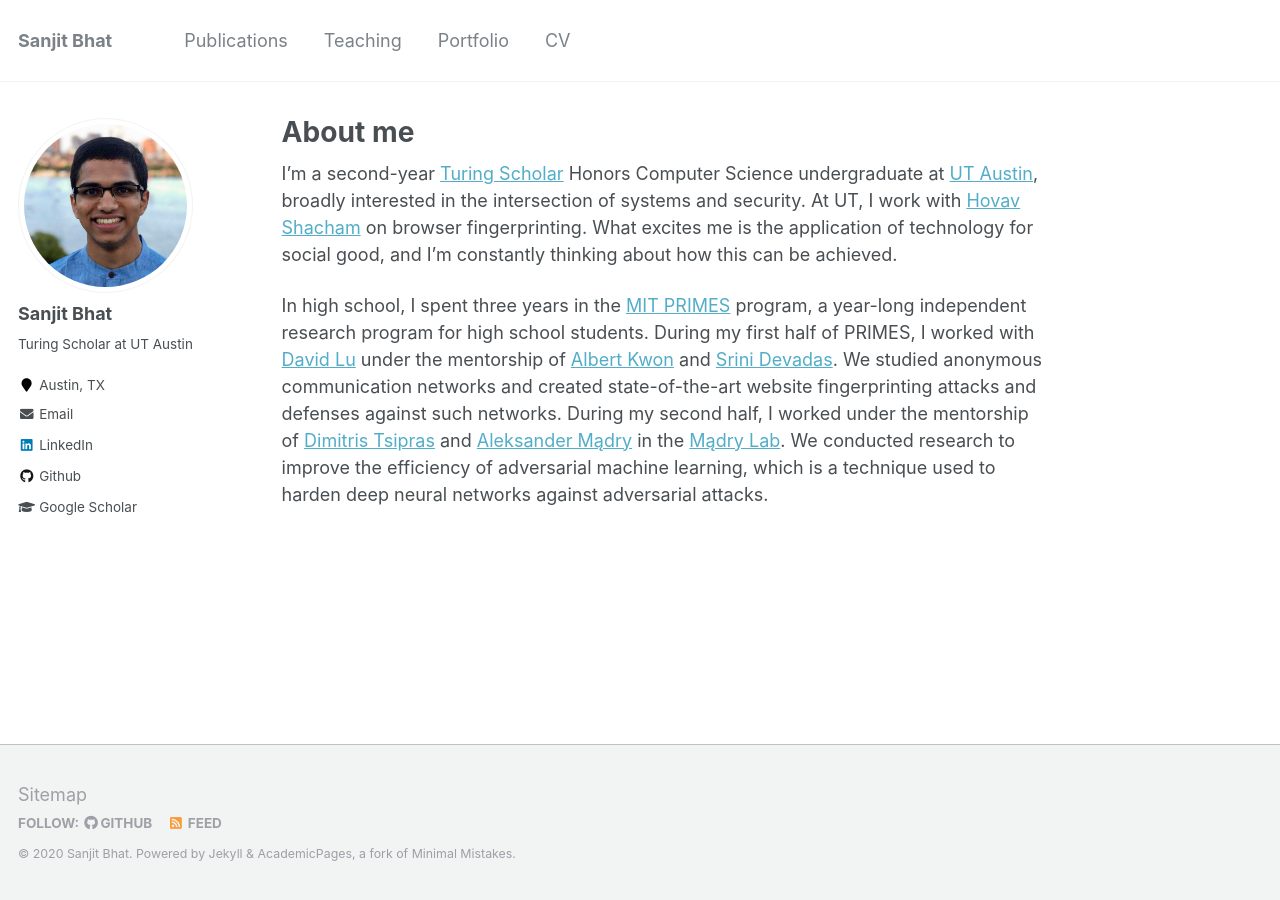
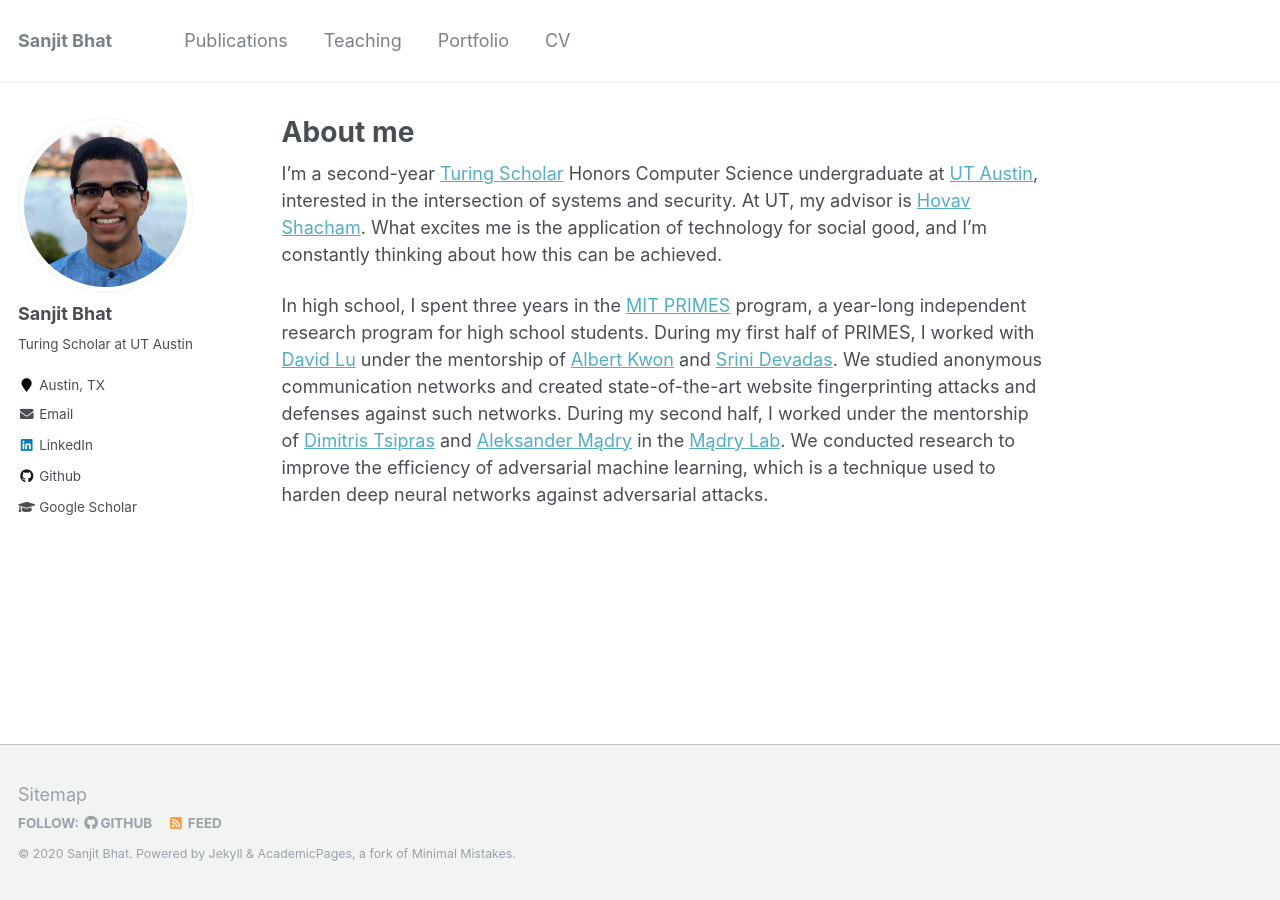
Before and after one commit to sanjit-bhat/sanjit-bhat.github.io, a Jekyll site: the page built from _pages/about.md, in a window 1280 px wide. Built offline with Jekyll 4.4.1, drawn with Linux system fonts in a browser that asks for light colours.

Commit message:
feat: fix wording in first pph of about section

```diff
--- a/_pages/about.md
+++ b/_pages/about.md
@@ -11,9 +11,8 @@
 I'm a second-year [Turing Scholar](https://www.cs.utexas.edu/turing-scholars)
 Honors Computer Science undergraduate
 at [UT Austin](https://www.utexas.edu/),
-broadly interested in the intersection of systems and security.
-At UT, I work with [Hovav Shacham](https://www.cs.utexas.edu/~hovav/)
-on browser fingerprinting.
+interested in the intersection of systems and security.
+At UT, my advisor is [Hovav Shacham](https://www.cs.utexas.edu/~hovav/).
 What excites me is the application of technology for social good,
 and I'm constantly thinking about how this can be achieved.
 
```
